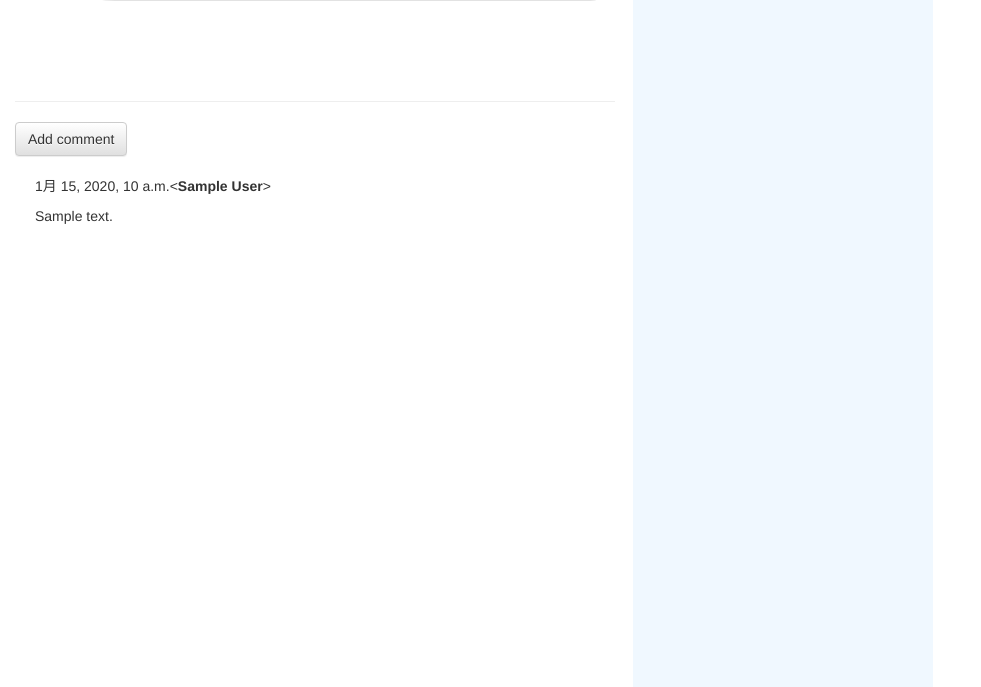
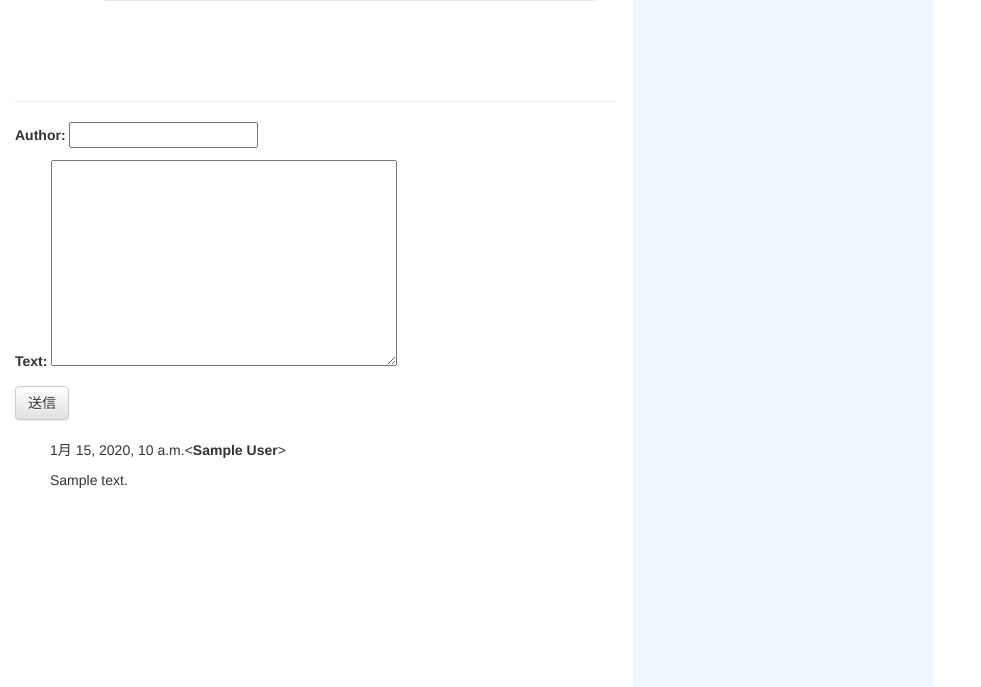
Before and after one commit to tattuu/sunspot331_website, a Django app: page /post/1/ in a window 1280 px wide. Shown: the part 489-1176 px from the top of the page, without its empty margins (0-981 px from the left). Run offline with Django 3.2, Linux system fonts and the light colour scheme; tables that the repository leaves empty hold one stand-in row (values such as "Sample post"); grey boxes marked "Sample" are stand-in pictures; some libraries are stand-ins or nearby versions.

Commit message:
full function entry!

```diff
--- a/space_post_app/urls.py
+++ b/space_post_app/urls.py
@@ -1,13 +1,11 @@
 from django.conf.urls import include, url
 from . import views
-
 from django.conf import settings
 from django.conf.urls.static import static
 
 urlpatterns = [
                   url(r'^$', views.post_list, name='post_list'),
                   url(r'^post/(?P<pk>[0-9]+)/$', views.post_detail, name='post_detail'),
-                  url(r'^post/(?P<pk>\d+)/comment/$', views.add_comment_to_post, name='add_comment_to_post'),
                   url(r'^comment/(?P<pk>\d+)/approve/$', views.comment_approve, name='comment_approve'),
                   url(r'^comment/(?P<pk>\d+)/remove/$', views.comment_remove, name='comment_remove'),
                   url(r'^category/(?P<pk>[0-9]+)/$', views.category, name='category'),
--- a/space_post_app/views.py
+++ b/space_post_app/views.py
@@ -26,28 +26,21 @@ def post_detail(request, pk):
     post = get_object_or_404(Article, pk=pk)
     popular_post_list = PopularPost.objects.all()
     categorys = Category.objects.all()
-    return render(request, 'space_post/post_detail.html',
-                  {'post': post, 'popular_post_list': popular_post_list, 'categorys': categorys})
-
-
-def add_comment_to_post(request, pk):
-    popular_post_list = PopularPost.objects.all()
-    categorys = Category.objects.all()
-    post = get_object_or_404(Article, pk=pk)
-    form = CommentForm()  # Add commentを押した時はadd_comment_to_postがまだ開かれておらず、methodがPOSTと定まっていないので、下のif文は偽となる。その時用の初期値
+    form = CommentForm()
     if request.method == "POST":
         form = CommentForm(request.POST)
         if form.is_valid():
             comment = form.save(commit=False)
             comment.post = post
             comment.save()
-            return redirect('post_detail', pk=post.pk)
+            return render(request, 'space_post/post_detail.html',
+                          {'post': post, 'form': form, 'popular_post_list': popular_post_list, 'categorys': categorys})
         else:
             form = CommentForm()
-        return render(request, 'space_post/add_comment_to_post.html',
-                      {'form': form, 'popular_post_list': popular_post_list, 'categorys': categorys})
-    return render(request, 'space_post/add_comment_to_post.html',
-                  {'form': form, 'popular_post_list': popular_post_list, 'categorys': categorys})
+        return render(request, 'space_post/post_detail.html',
+                      {'post': post, 'form': form, 'popular_post_list': popular_post_list, 'categorys': categorys})
+    return render(request, 'space_post/post_detail.html',
+                  {'post': post, 'form': form, 'popular_post_list': popular_post_list, 'categorys': categorys})
 
 
 @login_required
--- a/static/css/basic.css
+++ b/static/css/basic.css
@@ -150,6 +150,16 @@ body {
     color: #4d4d4f;
 }
 
+.container { /* コメントを最新コメント順にするためにflexboxの使用 */
+  display: flex;
+  flex-direction: column-reverse;
+}
+
+.comment {
+    margin: 20px 0px 20px 20px;
+    width: 550px;
+}
+
 .sidebar_hr_size{
     height: 5px;
     border: none;
@@ -226,7 +236,3 @@ body {
     height: 100px;
     background-color: #777777;
 }
-
-.comment {
-    margin: 20px 0px 20px 20px;
-}
--- a/templates/space_post/post_detail.html
+++ b/templates/space_post/post_detail.html
@@ -1,5 +1,6 @@
 {% extends 'space_post/base.html' %}
 {% load static %}
+
 {% block content %}
     <script type="text/javascript">document.title="{{ post.title }}";</script> <!-- タイトル変更 -->
      <div id="article">
@@ -38,22 +39,25 @@
         <div class="clear"></div>
      </div>
     <hr>
-    <a class="btn btn-default" href="{% url 'add_comment_to_post' pk=post.pk %}">Add comment</a>
+    <form method="POST">{% csrf_token %}
+        {{ form.as_p }}
 
-    {% for comment in post.comments.all %}
+        <button type="submit" class="save btn btn-default">送信</button>
+    </form>
+    <div class="container">
+        {% for comment in post.comments.all%}
             {% if user.is_authenticated or comment.approved_comment %}
             <div class="comment">
-            <div class="date">
                 {{ comment.created_date }}<<strong>{{ comment.author }}</strong>>
                 {% if not comment.approved_comment %}
                     <a class="btn btn-default" href="{% url 'comment_remove' pk=comment.pk %}"><span class="glyphicon glyphicon-remove"></span></a>
                     <a class="btn btn-default" href="{% url 'comment_approve' pk=comment.pk %}"><span class="glyphicon glyphicon-ok"></span></a>
                 {% endif %}
-            </div>
                 <p>{{ comment.text|linebreaks }}</p>
             </div>
             {% endif %}
         {% empty %}
             <p>まだコメントがありません。</p>
         {% endfor %}
+    </div>
 {% endblock %}
```
Also changed, not shown: templates/space_post/add_comment_to_post.html (deleted, +0 -9 lines). Lines whose indentation alone changed are shown as unchanged.
